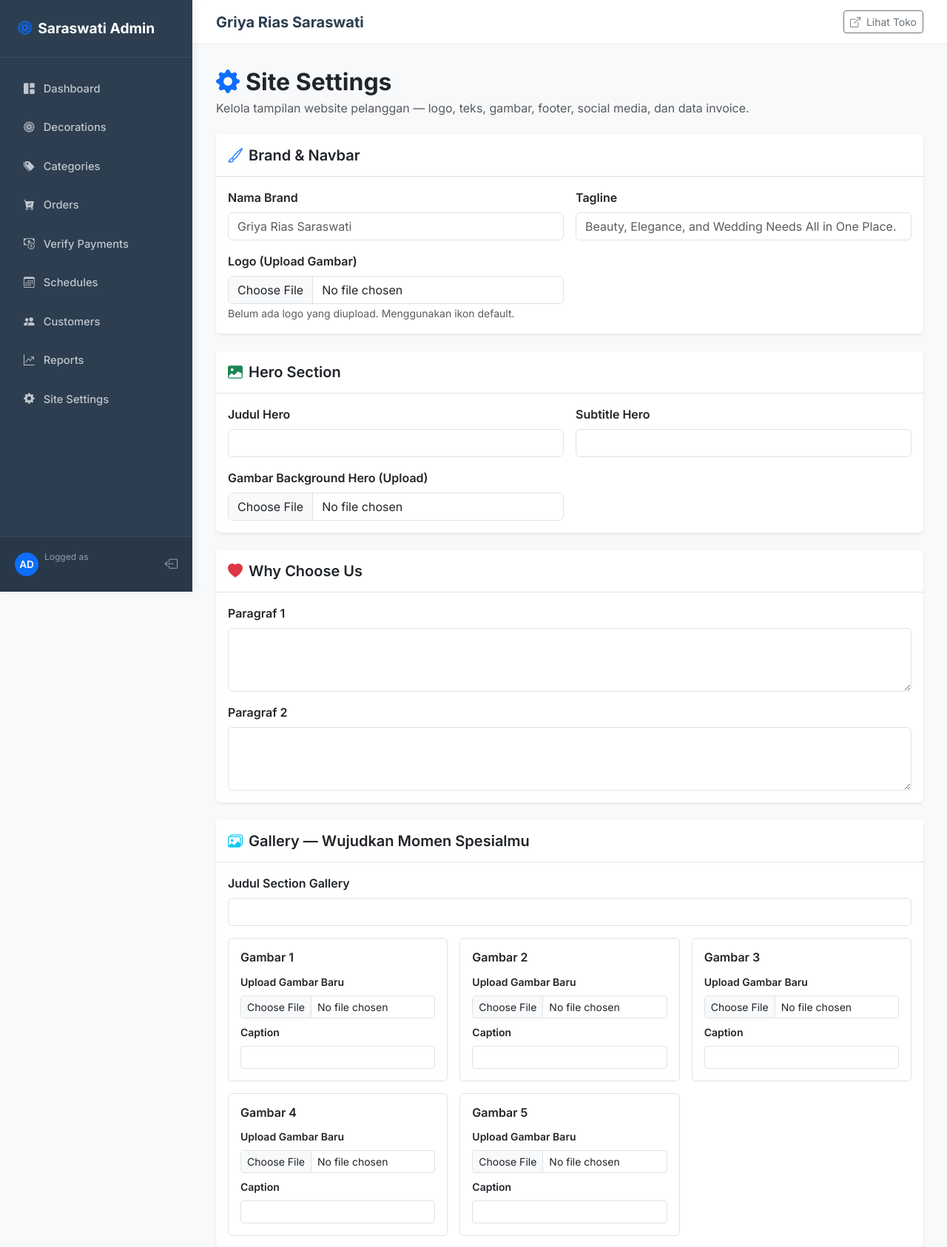
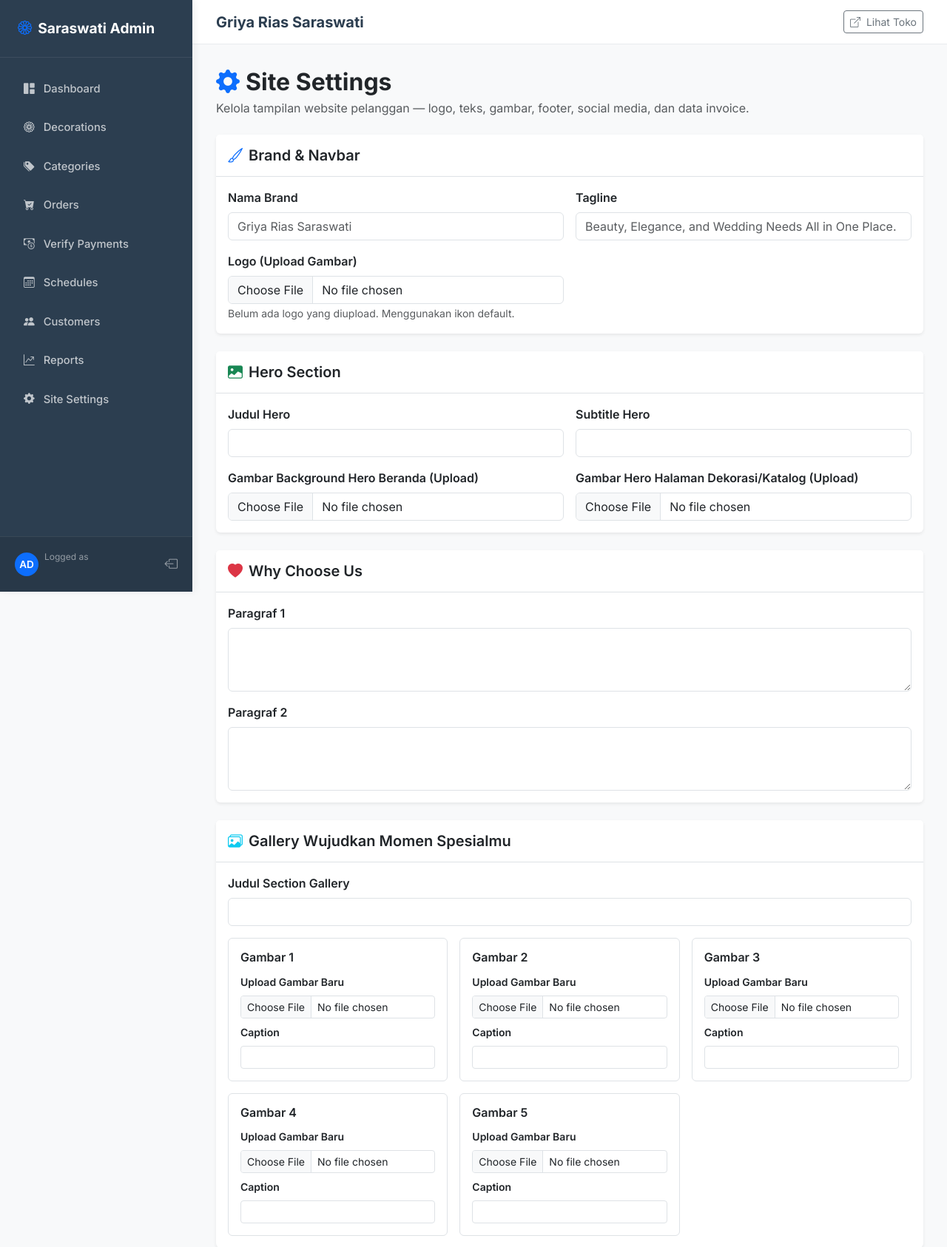
Before and after one commit to izal14551/wedding-decoration, a Flask app: template app/templates/admin/settings.html in a window 1280 px wide. Shown: the top 1686 px of the page at 74% size. Run offline with Flask 3, Linux system fonts and the light colour scheme; the template is opened without the code that fills it, so the values that code supplies are empty.

Commit message:
Can Edit Background on Decorations

```diff
--- a/app/admin/routes.py
+++ b/app/admin/routes.py
@@ -1139,7 +1139,7 @@ SETTINGS_TEXT_FIELDS = [
 ]
 
 SETTINGS_FILE_FIELDS = [
-    'logo_path', 'hero_bg_path',
+    'logo_path', 'hero_bg_path', 'decorations_hero_bg_path',
     'gallery_img_1', 'gallery_img_2', 'gallery_img_3',
     'gallery_img_4', 'gallery_img_5',
 ]
--- a/app/templates/admin/settings.html
+++ b/app/templates/admin/settings.html
@@ -64,13 +64,27 @@
             value="{{ settings.get('hero_subtitle', '') }}">
         </div>
         <div class="col-md-6">
-          <label for="hero_bg_path" class="form-label fw-semibold">Gambar Background Hero (Upload)</label>
+          <label for="hero_bg_path" class="form-label fw-semibold">Gambar Background Hero Beranda (Upload)</label>
           <input type="file" class="form-control" id="hero_bg_path" name="hero_bg_path" accept="image/*">
           {% if settings.get('hero_bg_path') %}
           <div class="mt-2">
-            <small class="text-muted">Background saat ini:</small>
+            <small class="text-muted">Background Beranda saat ini:</small>
             <img src="{{ url_for('static', filename=settings.get('hero_bg_path')) }}" alt="Hero BG"
               style="max-height: 80px; display: block; margin-top: 4px;" class="rounded border p-1">
+          </div>
+          {% endif %}
+        </div>
+        <div class="col-md-6">
+          <label for="decorations_hero_bg_path" class="form-label fw-semibold">Gambar Hero Halaman Dekorasi/Katalog
+            (Upload)</label>
+          <input type="file" class="form-control" id="decorations_hero_bg_path" name="decorations_hero_bg_path"
+            accept="image/*">
+          {% if settings.get('decorations_hero_bg_path') %}
+          <div class="mt-2">
+            <small class="text-muted">Hero Katalog saat ini:</small>
+            <img src="{{ url_for('static', filename=settings.get('decorations_hero_bg_path')) }}"
+              alt="Decorations Hero BG" style="max-height: 80px; display: block; margin-top: 4px;"
+              class="rounded border p-1">
           </div>
           {% endif %}
         </div>
@@ -102,7 +116,7 @@
   <!-- ====== GALLERY SECTION ====== -->
   <div class="card border-0 shadow-sm mb-4">
     <div class="card-header bg-white border-bottom py-3">
-      <h5 class="mb-0 fw-semibold"><i class="bi bi-images me-2 text-info"></i>Gallery — Wujudkan Momen Spesialmu</h5>
+      <h5 class="mb-0 fw-semibold"><i class="bi bi-images me-2 text-info"></i>Gallery Wujudkan Momen Spesialmu</h5>
     </div>
     <div class="card-body">
       <div class="row g-3 mb-3">
```
Also changed, not shown: app/templates/customer/decorations.html (+20 -23 lines).
